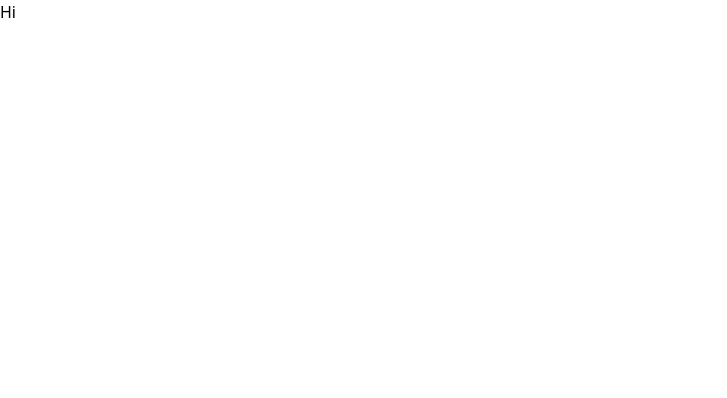
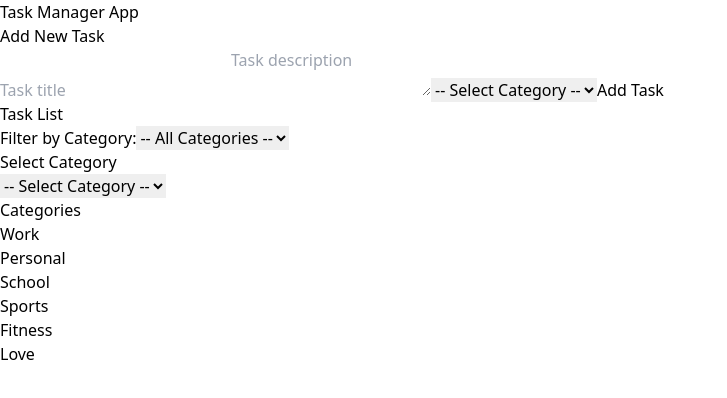
Before and after one commit to vector-10/task-manager, a React (Vite) app: page / in a window 1280 px wide. Shown: the top 398 px of the page, without its empty margins (0-727 px from the left). Built offline with nearby package versions, Linux system fonts and the light colour scheme.

Commit message:
chore: category setup

```diff
--- a/src/App.jsx
+++ b/src/App.jsx
@@ -1,8 +1,28 @@
+import React from "react";
+import { AppProvider } from "./context/AppContext";
+import TaskList from "./components/TaskList";
+import TaskForm from "./components/TaskForm";
+import CategoryList from "./components/CategoryList";
+import CategorySelector from "./components/CategorySelector";
+
+
 function App() {
   return (
-   <main className="text-blue-600">
-    Hi
-   </main>
+   <AppProvider>
+    <div className="App">
+        <h1>Task Manager App</h1>
+        <div className="">
+          <div className="">
+            <TaskForm />
+            <TaskList />
+          </div>
+          <div className="">
+            <CategorySelector />
+            <CategoryList />
+          </div>
+        </div>
+      </div>
+   </AppProvider>
   )
 }
 
--- a/src/components/CategorySelector.jsx
+++ b/src/components/CategorySelector.jsx
@@ -1,8 +1,29 @@
-import React from 'react'
+import React, { useState } from 'react';
+import { useAppContext } from '../context/AppContext';
 
 const CategorySelector = () => {
+  const { categories } = useAppContext();
+  const [ selectedCategory, setSelectedCategory ] = useState("");
+
+  const handleCategoryChange = (e) => {
+    setSelectedCategory(e.target.value);
+  }
   return (
-    <div>CategorySelector</div>
+    <div>
+      <h2>Select Category</h2>
+      <select
+      value={selectedCategory}
+      onChange={handleCategoryChange}
+      className="p-2 border border-gray-300"
+      >
+         <option value="">-- Select Category --</option>
+        {categories.map((category) => (
+          <option key={category.id} value={category.name}>
+            {category.name}
+          </option>
+        ))}
+      </select>
+    </div>
   )
 }
 
--- a/src/components/TaskForm.jsx
+++ b/src/components/TaskForm.jsx
@@ -1,58 +1,78 @@
-import React, { useState } from 'react'
-import { useAppContext } from '../context/AppContext'
+// src/components/TaskForm.js
+import React, { useState } from 'react';
+import { useAppContext } from '../context/AppContext';
 
 const TaskForm = () => {
   const [newTask, setNewTask] = useState('');
   const [description, setDescription] = useState('');
-  const { addTask } = useAppContext();
+  const [selectedCategory, setSelectedCategory] = useState('');
+  const { addTask, categories } = useAppContext();
 
   const handleInputChange = (e) => {
     setNewTask(e.target.value);
-  }
+  };
 
   const handleDescriptionChange = (e) => {
-    setDescription(e.target.value)
-  }
+    setDescription(e.target.value);
+  };
+
+  const handleCategoryChange = (e) => {
+    setSelectedCategory(e.target.value);
+  };
 
   const handleAddTask = () => {
-    // a little validation to ensure a string is written as a task
-    if(newTask.trim() !== ''){
+    if (newTask.trim() !== '' && selectedCategory !== '') {
+      const category = categories.find((cat) => cat.name === selectedCategory);
+
       addTask({
         id: new Date().getTime().toString(),
         title: newTask,
         description,
         completed: false,
+        category: category || null,
       });
+
       setNewTask('');
       setDescription('');
+      setSelectedCategory('');
     }
   };
-
 
   return (
     <div>
       <h2>Add New Task</h2>
-      <div>
+      <div className="flex flex-col md:flex-row items-center">
         <input
-        type='text'
-        placeholder='Enter a new task'
-        value={newTask}
-        onChange={handleInputChange}
-        className='taskform'
+          type="text"
+          placeholder="Task title"
+          value={newTask}
+          onChange={handleInputChange}
+          className="mr-2 p-2 border border-gray-300"
         />
-        <h6>Description</h6>
         <textarea
-        placeholder='Task description'
-        value={description}
-        onChange={handleDescriptionChange}
-        className='decription'
+          placeholder="Task description"
+          value={description}
+          onChange={handleDescriptionChange}
+          className="md:mr-2 p-2 border border-gray-300 mt-2 md:mt-0"
         />
-        <button onClick={handleAddTask} className='add-button'>
+        <select
+          value={selectedCategory}
+          onChange={handleCategoryChange}
+          className="md:mr-2 p-2 border border-gray-300 mt-2 md:mt-0"
+        >
+          <option value="">-- Select Category --</option>
+          {categories.map((category) => (
+            <option key={category.id} value={category.name}>
+              {category.name}
+            </option>
+          ))}
+        </select>
+        <button onClick={handleAddTask} className="p-2 bg-blue-500 text-white mt-2 md:mt-0">
           Add Task
         </button>
       </div>
     </div>
-  )
-}
+  );
+};
 
-export default TaskForm
+export default TaskForm;
--- a/src/components/TaskList.jsx
+++ b/src/components/TaskList.jsx
@@ -1,31 +1,57 @@
-import React from 'react'
-import { useAppContext } from '../context/AppContext'
+// src/components/TaskList.js
+import React, { useState } from 'react';
+import { useAppContext } from '../context/AppContext';
 
 const TaskList = () => {
-  const { tasks, completeTask } = useAppContext();
+  const { tasks, completeTask, categories } = useAppContext();
+  const [selectedCategory, setSelectedCategory] = useState('');
 
   const handleCompleteTask = (taskId) => {
     completeTask(taskId);
-  }
+  };
+
+  const handleCategoryFilter = (e) => {
+    setSelectedCategory(e.target.value);
+  };
+
+  // Filter tasks based on the selected category
+  const filteredTasks = selectedCategory
+    ? tasks.filter((task) => task.category && task.category.name === selectedCategory)
+    : tasks;
 
   return (
-    <div className='main'>
+    <div>
       <h2>Task List</h2>
+      <div>
+        <label className="mr-2">Filter by Category:</label>
+        <select
+          value={selectedCategory}
+          onChange={handleCategoryFilter}
+          className="p-2 border border-gray-300"
+        >
+          <option value="">-- All Categories --</option>
+          {categories.map((category) => (
+            <option key={category.id} value={category.name}>
+              {category.name}
+            </option>
+          ))}
+        </select>
+      </div>
       <ul>
-        {
-          tasks.map((task) => (
+        {filteredTasks.map((task) => (
           <li key={task.id} className={task.completed ? 'completed' : ''}>
             {task.title} - {task.completed ? 'Completed' : 'Pending'}
             <button
-              onClick={() => handleCompleteTask(task.id)} className=''>
+              onClick={() => handleCompleteTask(task.id)}
+              className="ml-2 text-blue-500"
+            >
               {task.completed ? 'Undo' : 'Complete'}
             </button>
           </li>
-          ))
-        }
+        ))}
       </ul>
     </div>
-  )
-}
+  );
+};
 
-export default TaskList
+export default TaskList;
--- a/src/context/AppContext.js
+++ b/src/context/AppContext.jsx
@@ -2,10 +2,17 @@ import React, { createContext, useContext, useEffect, useState } from "react";
 // to create a react context
 const AppContext = createContext();
 
-const AppProvider = ({ children }) => {
+export const AppProvider = ({ children }) => {
     // set state for tasks categories
     const [tasks, setTasks] = useState([]);
-    const [categories, setCategories] = useState([]);
+    const [categories, setCategories] = useState([
+    { id: '1', name: 'Work' },
+    { id: '2', name: 'Personal' },
+    { id: '2', name: 'School' },
+    { id: '2', name: 'Sports' },
+    { id: '2', name: 'Fitness' },
+    { id: '2', name: 'Love' }
+    ]);
 
     // function to add a task to state
     const addTask = (task) => {
@@ -27,7 +34,7 @@ const AppProvider = ({ children }) => {
     useEffect(() => {
         const storedTasks = JSON.parse(localStorage.getItem('tasks')) || [];
         const storedCategories = JSON.parse(localStorage.getItem('categories')) || [];
-
+        // set the state to the local storage item
         setTasks(storedTasks);
         setCategories(storedCategories);
     }, [])
```
Lines whose indentation alone changed are shown as unchanged.
